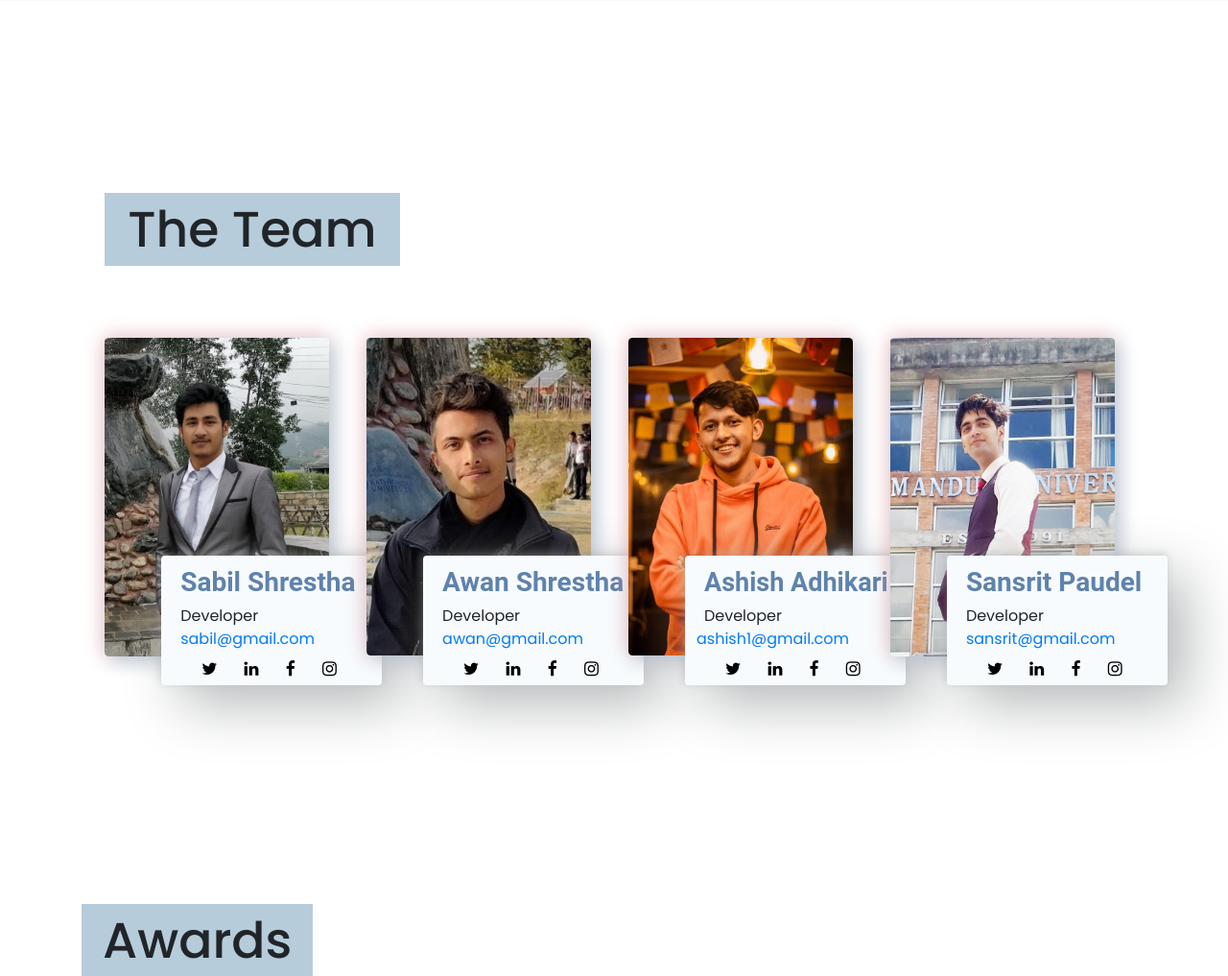
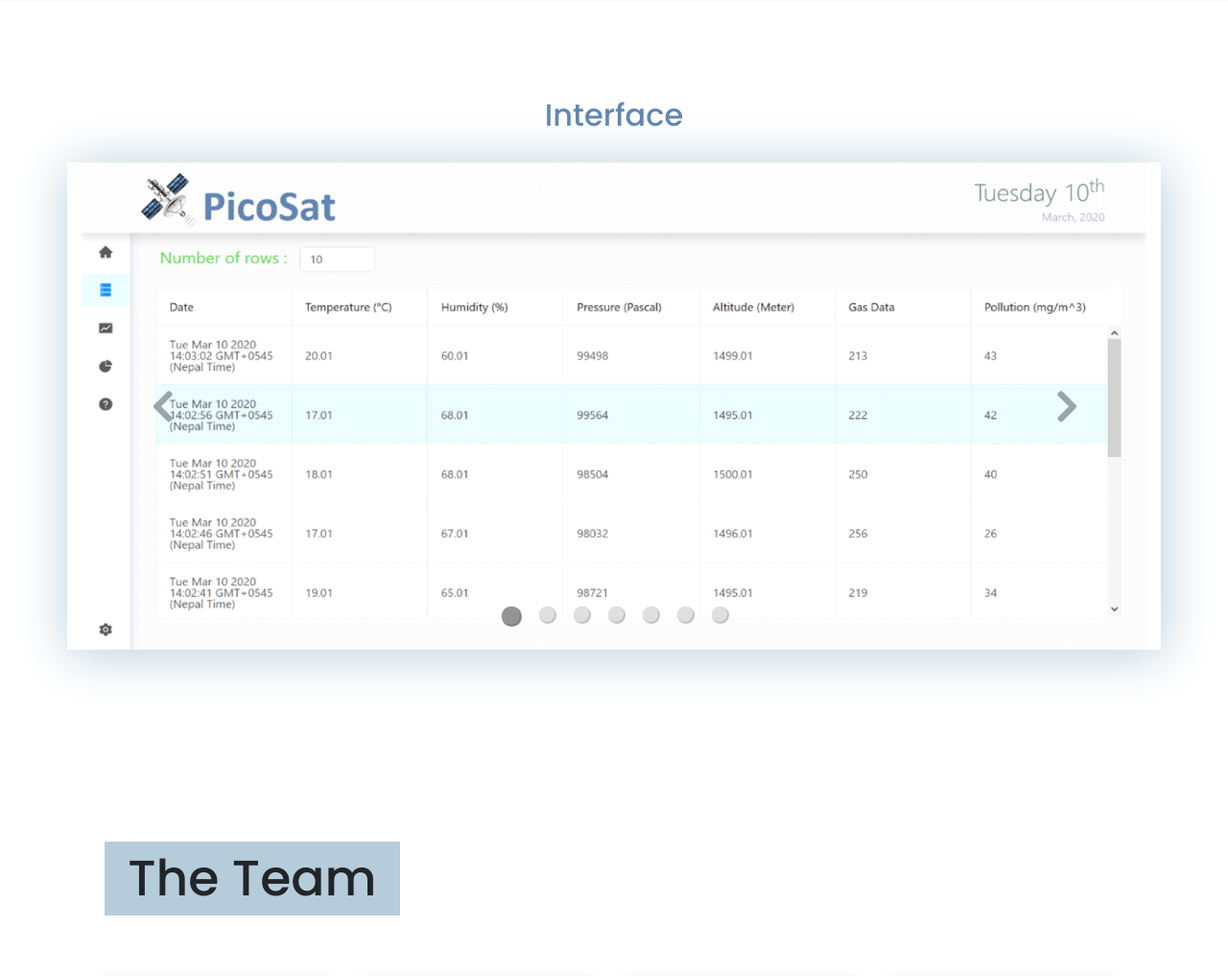
Before and after one commit to ensatnepal/ensatnepal, a PHP site: page / in a window 1280 px wide. Shown: the part 2003-3020 px from the top of the page at 96% size. Run offline with PHP 8.4, Linux system fonts and the light colour scheme.

Commit message:
final commits

```diff
--- a/index.html
+++ b/index.html
@@ -235,6 +235,71 @@
     </section>
 
     <!-- FEATURES SECTION ENDS -->
+
+    <!-- INTERFACE STARTS -->
+    <!-- New Slider type carousel -->
+    <section class="interface" id="interface">
+    <h2 class="text-center">Interface</h2>
+    <div class="container my-2">
+      <div class="row outer">
+        <div class="col-sm-12 m-auto">
+          <div id="slider3" class="carousel slide" data-ride="carousel" data-interval="2100">
+            <!-- this is slider  -->
+            <ol class="carousel-indicators">
+              <li data-target="#slider3" data-slide-to="0" class="active"></li>
+              <li data-target="#slider3" data-slide-to="1"></li>
+              <li data-target="#slider3" data-slide-to="2"></li>
+              <li data-target="#slider3" data-slide-to="3"></li>
+              <li data-target="#slider3" data-slide-to="4"></li>
+              <li data-target="#slider3" data-slide-to="5"></li>
+              <li data-target="#slider3" data-slide-to="6"></li>
+
+            </ol>
+
+            <div class="carousel-inner">
+              <div class="carousel-item active" ">
+                <img
+                  src="./assets/images/Interface/one.PNG"
+                  class="d-block img-fluid" alt="" >
+              </div>
+              <div class="carousel-item">
+                <img
+                  src="./assets/images/Interface/two.PNG"
+                  alt="" class="d-block img-fluid">
+              </div>
+
+              <div class="carousel-item">
+                <img src="./assets/images/Interface/four.PNG" alt="" class="d-block img-fluid">
+              </div>
+              <div class="carousel-item">
+                <img src="./assets/images/Interface/five.png" class="d-block img-fluid" alt="third slide"
+                  class="d-block img-fluid" />
+              </div>
+              <div class="carousel-item">
+                <img src="./assets/images/Interface/six.png" alt="" class="d-block img-fluid">
+              </div>
+                <div class="carousel-item">
+                  <img src="./assets/images/Interface/seven.png" alt="" class="d-block img-fluid">
+                </div>
+                  <div class="carousel-item">
+                    <img src="./assets/images/Interface/eight.png" alt="" class="d-block img-fluid">
+                  </div>
+
+
+
+              <!-- this is button -->
+              <a href="#slider3" class="carousel-control-prev"  data-slide="prev"><span class="fa fa-angle-left" style="color: rgba(0, 0, 0, 0.692); font-size: 54px; font-weight: 600;"
+                  data-slide="prev"></span></a>
+              <a href="#slider3" class="carousel-control-next" data-slide="next"><span
+                  class="fa fa-angle-right" style="color: rgba(0, 0, 0, 0.692); font-size: 54px; font-weight: 600;"></span></a>
+
+            </div>
+          </div>
+        </div>
+        </div>
+        </div>
+        </section>
+    <!-- INTERFACE ENDS -->
 
     <!-- TEAM SECTION STARTS -->
     <section class="teams" id="team">
--- /dev/null
+++ b/scss/components/_interface.scss
@@ -0,0 +1,27 @@
+.interface {
+  margin: 100px 0;
+  h2 {
+    color: $primaryColor;
+    margin-bottom: 30px;
+  }
+  .carousel-indicators li {
+    display: inline-block;
+    width: 16px;
+    height: 16px;
+    margin: 10px;
+    text-indent: 0;
+    cursor: pointer;
+    border: none;
+    border-radius: 50%;
+    background-color: #6f6f796c;
+    box-shadow: 1px 1px 1px 1px rgba(0, 0, 0, 0.5);
+  }
+  .carousel-indicators .active {
+    height: 19px;
+    width: 19px;
+    background-color: rgb(148, 148, 148);
+  }
+  .outer {
+    box-shadow: 2px 4px 50px $primaryColor-light;
+  }
+}
--- a/scss/style.css
+++ b/scss/style.css
@@ -63,6 +63,40 @@ header nav.bg-light {
   nav ul.navbar-nav li.nav-item a.nav-link {
     padding-left: 0px !important;
   }
+}
+
+.interface {
+  margin: 100px 0;
+}
+
+.interface h2 {
+  color: #6286b3;
+  margin-bottom: 30px;
+}
+
+.interface .carousel-indicators li {
+  display: inline-block;
+  width: 16px;
+  height: 16px;
+  margin: 10px;
+  text-indent: 0;
+  cursor: pointer;
+  border: none;
+  border-radius: 50%;
+  background-color: #6f6f796c;
+  -webkit-box-shadow: 1px 1px 1px 1px rgba(0, 0, 0, 0.5);
+          box-shadow: 1px 1px 1px 1px rgba(0, 0, 0, 0.5);
+}
+
+.interface .carousel-indicators .active {
+  height: 19px;
+  width: 19px;
+  background-color: #949494;
+}
+
+.interface .outer {
+  -webkit-box-shadow: 2px 4px 50px #b7ccda;
+          box-shadow: 2px 4px 50px #b7ccda;
 }
 
 .teams {
--- a/scss/style.scss
+++ b/scss/style.scss
@@ -5,6 +5,7 @@
 
 @import "components/header";
 
+@import "components/interface";
 @import "components/teams";
 @import "components/award";
 @import "components/contactUs";
```
Also changed, not shown: assets/images/Interface/eight.png, assets/images/Interface/five.png, assets/images/Interface/four.PNG, assets/images/Interface/one.PNG, assets/images/Interface/seven.png, assets/images/Interface/three.PNG (deleted), assets/images/Interface/two.PNG.
